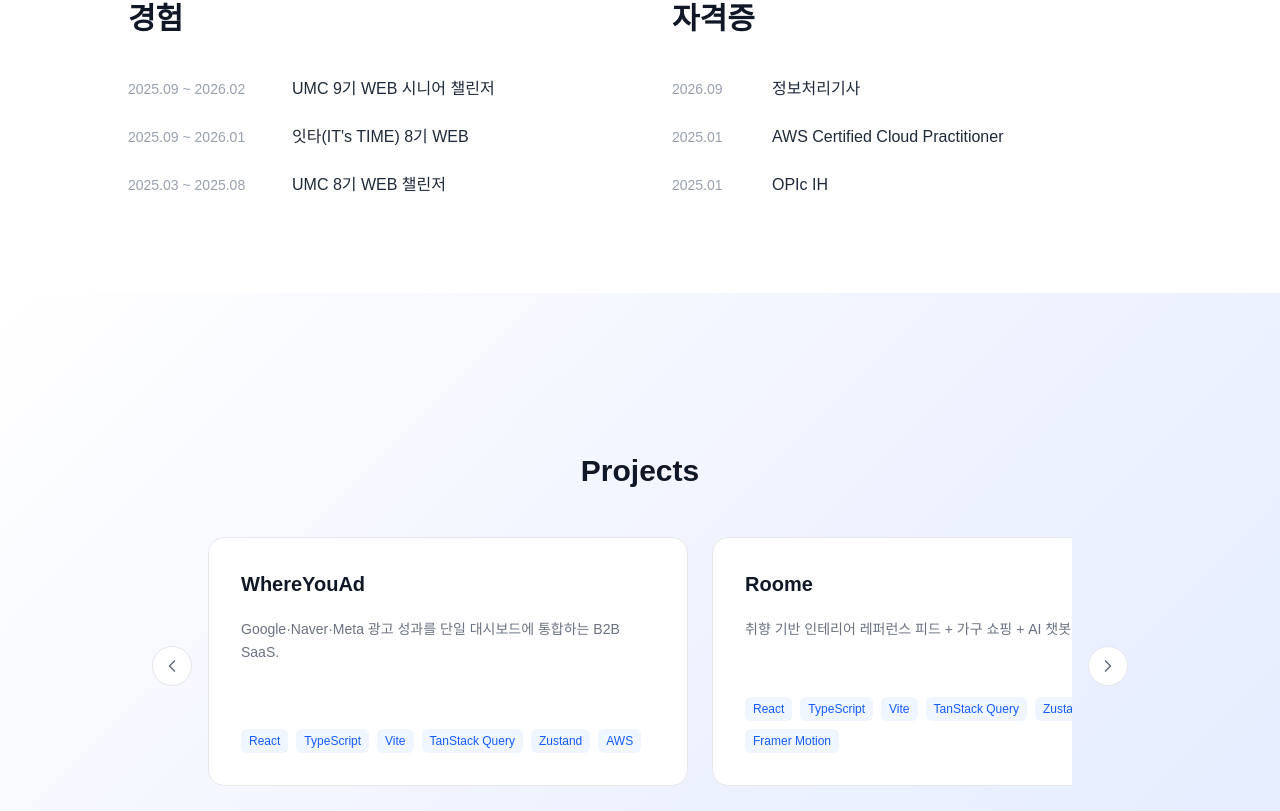
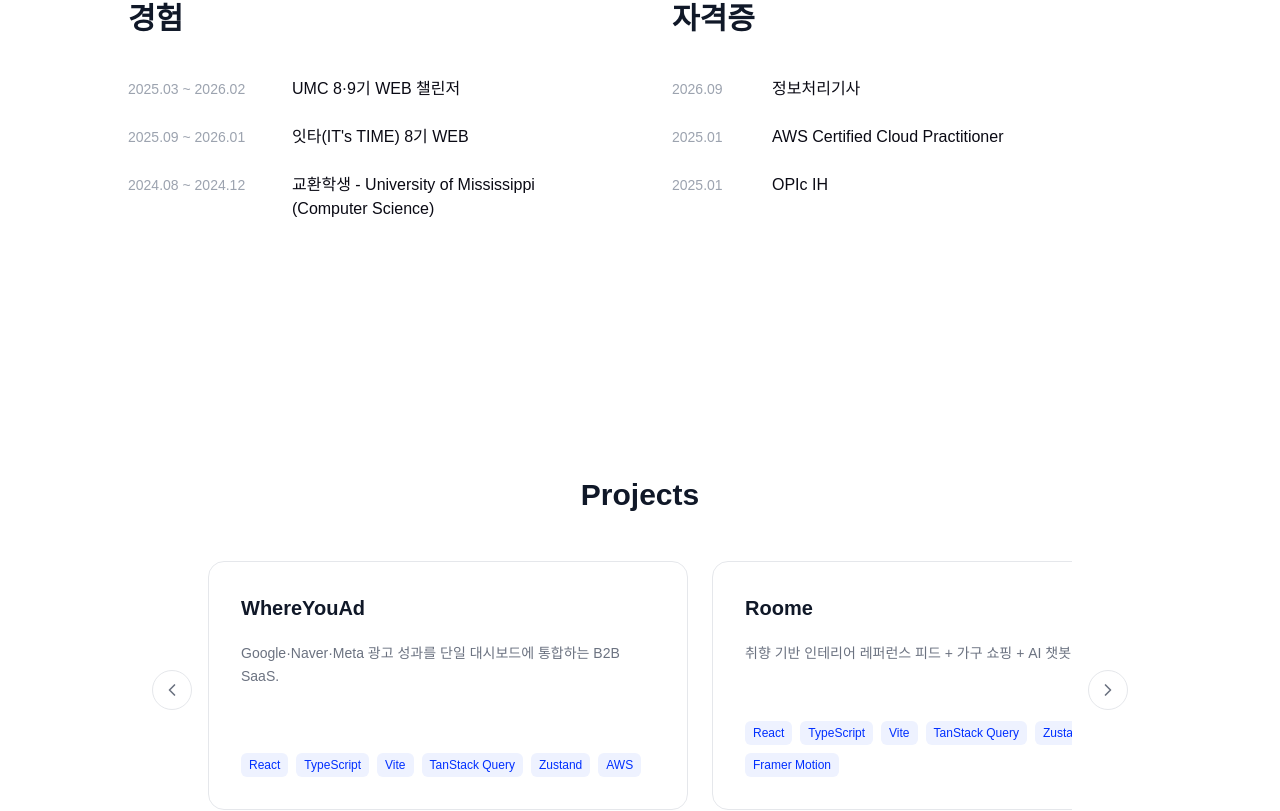
Before and after one commit to Seojegyeong/Seojegyeong.github.io, a Next.js app: page / in a window 1280 px wide. Shown: the part 895-1706 px from the top of the page. Built offline with nearby package versions, Linux system fonts and the light colour scheme; no server answers; a web font is replaced by a local one.

Commit message:
fix: 디자인 시스템 토큰 적용 및 경험 데이터 업데이트

```diff
--- a/components/Blog.tsx
+++ b/components/Blog.tsx
@@ -53,16 +53,16 @@ export default async function Blog() {
             href="https://seojegyeong.tistory.com/"
             target="_blank"
             rel="noopener noreferrer"
-            className="text-sm text-gray-500 hover:text-gray-900 transition-colors"
+            className="text-sm text-text-muted hover:text-text-primary transition-colors"
           >
             전체 글 보기 →
           </a>
         </div>
 
         {posts.length === 0 ? (
-          <p className="text-gray-400 text-center py-12">글을 불러오는 중...</p>
+          <p className="text-text-subtle text-center py-12">글을 불러오는 중...</p>
         ) : (
-          <ul className="flex flex-col divide-y divide-gray-200">
+          <ul className="flex flex-col divide-y divide-border">
             {posts.map((post) => (
               <li key={post.link}>
                 <a
@@ -71,10 +71,10 @@ export default async function Blog() {
                   rel="noopener noreferrer"
                   className="flex items-center justify-between py-5 group"
                 >
-                  <span className="text-gray-800 font-medium group-hover:text-blue-600 transition-colors">
+                  <span className="text-text-primary font-medium group-hover:text-brand-blue transition-colors">
                     {post.title}
                   </span>
-                  <span className="text-sm text-gray-400 shrink-0 ml-6">
+                  <span className="text-sm text-text-subtle shrink-0 ml-6">
                     {post.date}
                   </span>
                 </a>
--- a/components/Contact.tsx
+++ b/components/Contact.tsx
@@ -29,10 +29,10 @@ const socials = [
 export default function Contact() {
   return (
     <footer id="contact">
-      <div className="max-w-5xl mx-auto px-6 py-8 flex flex-col sm:flex-row items-center justify-between gap-6 border-t border-gray-200">
+      <div className="max-w-5xl mx-auto px-6 py-8 flex flex-col sm:flex-row items-center justify-between gap-6 border-t border-border">
         {/* 왼쪽: 이름 + 스택 */}
-        <div className="text-sm text-gray-400">
-          <p className="font-medium text-gray-700">Seo Je Gyeong</p>
+        <div className="text-sm text-text-muted">
+          <p className="font-medium text-text-secondary">Seo Je Gyeong</p>
           <p className="mt-0.5">Powered by Next.js & Tailwind CSS</p>
         </div>
 
@@ -45,7 +45,7 @@ export default function Contact() {
               target={href.startsWith("mailto") ? undefined : "_blank"}
               rel={href.startsWith("mailto") ? undefined : "noopener noreferrer"}
               aria-label={label}
-              className="w-9 h-9 flex items-center justify-center rounded-full border border-gray-200 text-gray-500 hover:border-gray-400 hover:text-gray-900 transition"
+              className="w-9 h-9 flex items-center justify-center rounded-full border border-border text-text-muted hover:border-brand-blue hover:text-brand-blue transition"
             >
               {icon}
             </a>
--- a/components/Experience.tsx
+++ b/components/Experience.tsx
@@ -1,15 +1,16 @@
 const activities = [
   {
-    period: "2025.09 ~ 2026.02",
-    title: "UMC 9기 WEB 시니어 챌린저",
+    period: "2025.03 ~ 2026.02",
+    title: "UMC 8·9기 WEB 챌린저",
   },
   {
     period: "2025.09 ~ 2026.01",
     title: "잇타(IT's TIME) 8기 WEB",
   },
   {
-    period: "2025.03 ~ 2025.08",
-    title: "UMC 8기 WEB 챌린저",
+    period: "2024.08 ~ 2024.12",
+    title: "교환학생 - University of Mississippi (Computer Science)",
+    href: "https://olemiss.edu/",
   },
 ];
 
@@ -39,12 +40,23 @@ export default function Experience() {
             <ul className="flex flex-col gap-6">
               {activities.map((item) => (
                 <li key={item.title} className="flex gap-5">
-                  <span className="text-sm text-gray-400 shrink-0 pt-0.5 w-36">
+                  <span className="text-sm text-text-subtle shrink-0 pt-0.5 w-36">
                     {item.period}
                   </span>
-                  <span className="font-medium text-gray-800">
-                    {item.title}
-                  </span>
+                  {"href" in item ? (
+                    <a
+                      href={item.href}
+                      target="_blank"
+                      rel="noopener noreferrer"
+                      className="font-medium text-text-primary hover:text-brand-blue transition-colors"
+                    >
+                      {item.title}
+                    </a>
+                  ) : (
+                    <span className="font-medium text-text-primary">
+                      {item.title}
+                    </span>
+                  )}
                 </li>
               ))}
             </ul>
@@ -56,10 +68,10 @@ export default function Experience() {
             <ul className="flex flex-col gap-6">
               {certifications.map((item) => (
                 <li key={item.title} className="flex gap-5">
-                  <span className="text-sm text-gray-400 shrink-0 pt-0.5 w-20">
+                  <span className="text-sm text-text-subtle shrink-0 pt-0.5 w-20">
                     {item.date}
                   </span>
-                  <span className="font-medium text-gray-800">
+                  <span className="font-medium text-text-primary">
                     {item.title}
                   </span>
                 </li>
--- a/components/Projects.tsx
+++ b/components/Projects.tsx
@@ -18,7 +18,11 @@ export default function Projects() {
 
   return (
     <>
-      <section id="projects" className="py-40 bg-[linear-gradient(135deg,#ffffff_0%,#eef2ff_60%,#e4edff_100%)]">
+      <section
+        id="projects"
+        className="py-40"
+        style={{ background: "linear-gradient(135deg, white 0%, var(--color-brand-50) 60%, var(--color-brand-100) 100%)" }}
+      >
         <div className="max-w-5xl mx-auto px-6 mb-12">
           <h2 className="text-3xl font-bold text-center">Projects</h2>
         </div>
@@ -26,7 +30,7 @@ export default function Projects() {
         <div className="flex items-center gap-4 px-6 max-w-5xl mx-auto">
           <button
             onClick={() => scroll("left")}
-            className="shrink-0 w-10 h-10 flex items-center justify-center rounded-full border border-gray-200 bg-white hover:bg-gray-100 transition text-gray-500"
+            className="shrink-0 w-10 h-10 flex items-center justify-center rounded-full border border-border bg-white hover:bg-surface-subtle transition text-text-muted"
             aria-label="이전"
           >
             <ChevronLeft className="w-5 h-5" />
@@ -40,17 +44,17 @@ export default function Projects() {
               <button
                 key={project.title}
                 onClick={() => setSelected(project)}
-                className="bg-white rounded-2xl p-8 border border-gray-200 flex flex-col gap-5 shrink-0 w-[480px] snap-start text-left cursor-pointer hover:border-gray-300 transition"
+                className="bg-white rounded-2xl p-8 border border-border flex flex-col gap-5 shrink-0 w-[480px] snap-start text-left cursor-pointer hover:border-border-subtle transition"
               >
                 <h3 className="font-bold text-xl">{project.title}</h3>
-                <p className="text-sm text-gray-500 flex-1 leading-relaxed whitespace-pre-line">
+                <p className="text-sm text-text-muted flex-1 leading-relaxed whitespace-pre-line">
                   {project.description}
                 </p>
                 <div className="flex flex-wrap gap-2">
                   {project.tags.map((tag) => (
                     <span
                       key={tag}
-                      className="px-2 py-1 rounded-md bg-blue-50 text-blue-600 text-xs font-medium"
+                      className="px-2 py-1 rounded-md bg-brand-50 text-brand-blue text-xs font-medium"
                     >
                       {tag}
                     </span>
@@ -62,7 +66,7 @@ export default function Projects() {
 
           <button
             onClick={() => scroll("right")}
-            className="shrink-0 w-10 h-10 flex items-center justify-center rounded-full border border-gray-200 bg-white hover:bg-gray-100 transition text-gray-500"
+            className="shrink-0 w-10 h-10 flex items-center justify-center rounded-full border border-border bg-white hover:bg-surface-subtle transition text-text-muted"
             aria-label="다음"
           >
             <ChevronRight className="w-5 h-5" />
```
Also changed, not shown: components/ProjectModal.tsx (+16 -16 lines).
